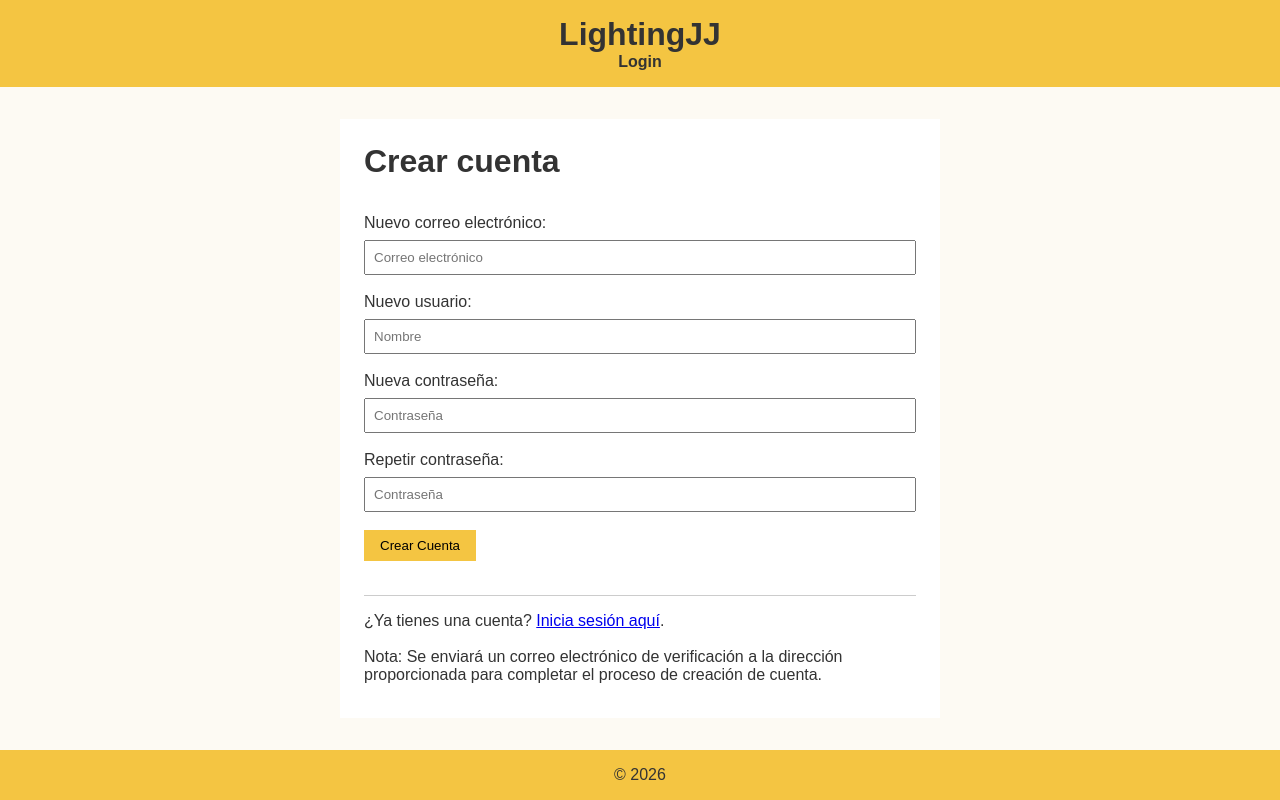
After one commit to Morales-PA/MessagingApp, a Symfony app: template templates/createAccount.html.twig in a window 1280 px wide. The commit adds this page. Run offline with Twig, Linux system fonts and the light colour scheme; the template is opened without the code that fills it, so the values that code supplies are empty; some libraries are stand-ins or nearby versions.

Commit message:
avance con el crear cuenta y recuperar contraseña
base de datos añadido el correo a los usuarios

```diff
--- a/public/CSS/style.css
+++ b/public/CSS/style.css
@@ -25,7 +25,8 @@ header, footer {
 }
 
 main {
-    max-width: 800px;
+    min-width: 500px;
+    max-width: 600px;
     margin: 2rem auto;
     padding: 1.5rem;
     background: white;
@@ -51,3 +52,15 @@ input, textarea {
     padding: 0.5rem;
     margin-top: 0.5rem;
 }
+
+form{
+    min-width: 500px;
+    max-width: 600px;
+    margin-top: 1rem;
+}
+
+hr {
+    margin: 1rem 0;
+    border: none;
+    border-top: 1px solid #ccc;
+}
--- a/script.sql
+++ b/script.sql
@@ -8,6 +8,7 @@ USE MessageApp;
 
 CREATE TABLE IF NOT EXISTS Usuarios(
     IdUsuario BIGINT PRIMARY KEY AUTO_INCREMENT,
+    Correo VARCHAR(300) UNIQUE NOT NULL,
     Nombre VARCHAR(50) UNIQUE NOT NULL,
     Apellidos VARCHAR(50) NOT NULL,
     Contrasena VARCHAR(500) NOT NULL,
--- /dev/null
+++ b/templates/createAccount.html.twig
@@ -0,0 +1,26 @@
+{% extends 'base.html.twig' %}
+
+{% block header %}
+    <a href="/">Login</a>
+{% endblock %}
+
+{% block content %}
+    <h1>Crear cuenta</h1><br>
+
+    <form method="post" action="{{ path('create_account_email_sent')}}" >
+
+    Nuevo correo electrónico:<br>
+        <input type="email" name="create_email" placeholder="Correo electrónico"><br><br>
+    Nuevo usuario:<br>
+        <input type="text" name="create_username" placeholder="Nombre"><br><br>
+    Nueva contraseña:<br>
+        <input type="password" name="create_password" placeholder="Contraseña"><br><br>
+    Repetir contraseña:<br>
+        <input type="password" name="create_repeat_password" placeholder="Contraseña"><br><br>
+        <button type="submit">Crear Cuenta</button>
+    </form>
+    <br>
+    <hr>
+    <p>¿Ya tienes una cuenta? <a href="/">Inicia sesión aquí</a>.</p><br>
+    <p>Nota: Se enviará un correo electrónico de verificación a la dirección proporcionada para completar el proceso de creación de cuenta.</p>
+{% endblock %}
```
Also changed, not shown: src/Controller/LoginOptionsController.php (added, +48 -0 lines), src/Entity/Usuario.php (+14 -0 lines), templates/createAccountEmailSent.html.twig (added, +9 -0 lines), templates/resetPassword.html.twig (added, +18 -0 lines), templates/resetPasswordEmailSent.html.twig (added, +9 -0 lines), templates/security/login.html.twig (+11 -1 lines), templates/base.html.twig (line endings or trailing spaces), 1 other file.
